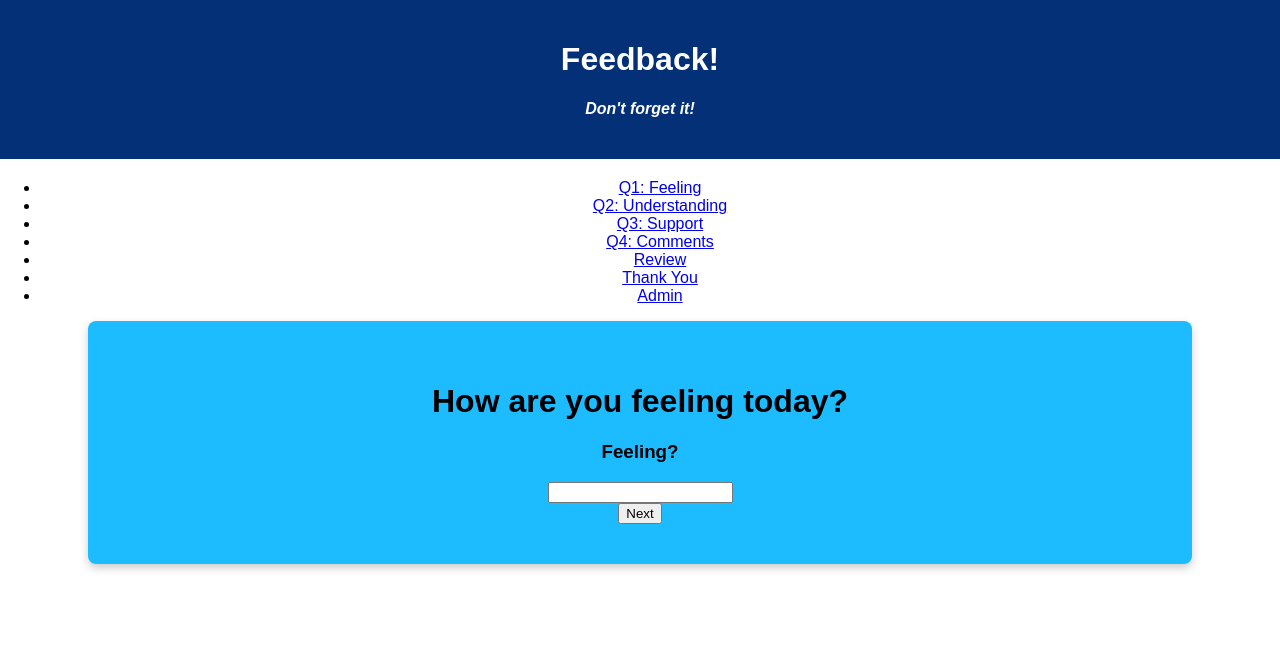
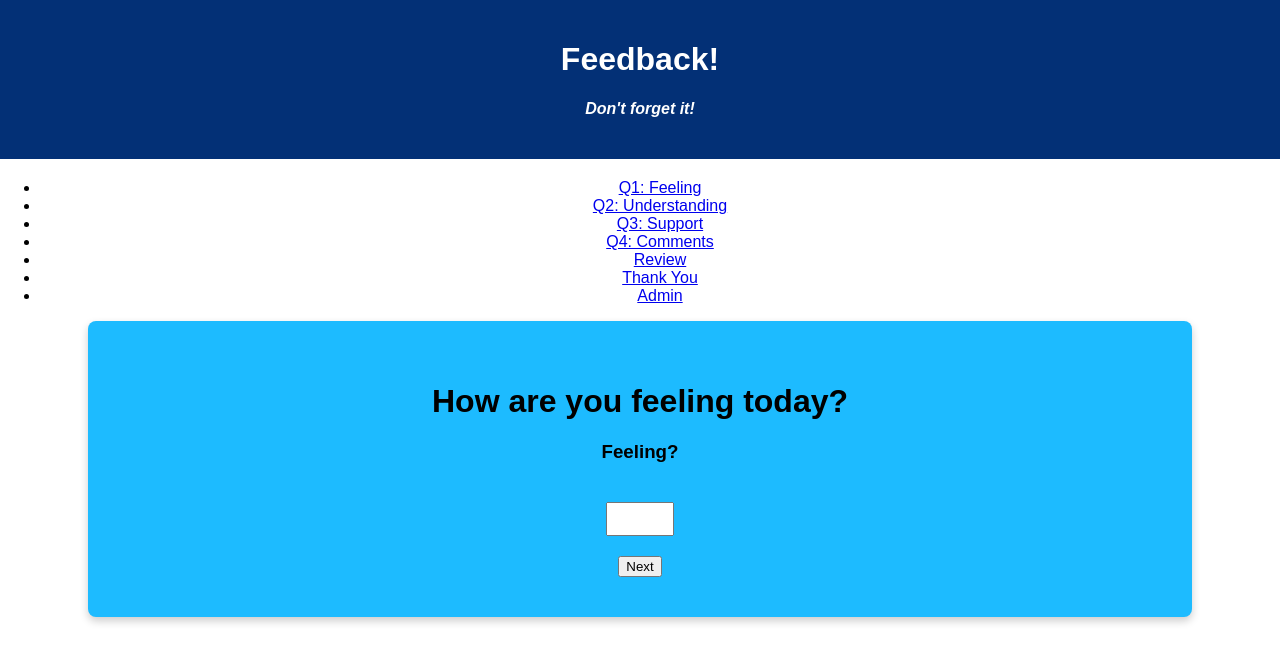
Before and after one commit to AnthonyDampier/feedback-loop, a React (Create React App) app: page /#/ in a window 1280 px wide. Shown: the top 662 px of the page. Built offline with nearby package versions, Linux system fonts and the light colour scheme.

Commit message:
CSS card input

```diff
--- a/src/components/App/App.css
+++ b/src/components/App/App.css
@@ -34,3 +34,10 @@ h4 {
   padding: 40px;
   border-radius: .5rem;
 }
+
+.card input {
+  margin: 20px;
+  font-size: x-large;
+  width: 60px;
+  text-align: center;
+}
--- a/src/components/Question2/Question2.jsx
+++ b/src/components/Question2/Question2.jsx
@@ -29,7 +29,8 @@ function questionTwo(){
         }
     }
 
-    return<>
+    return(
+    <div className="card">
         <h1>How well are you understanding the content?</h1>
         <div>
             <div>
@@ -46,7 +47,7 @@ function questionTwo(){
                 Next
             </button>
         </div>
-    </>
+    </div>)
 }
 
 export default questionTwo;
--- a/src/components/Question3/Question3.jsx
+++ b/src/components/Question3/Question3.jsx
@@ -29,7 +29,8 @@ function questionThree(){
         }
     }
 
-    return<>
+    return(
+    <div className="card">
         <h1>How well are you being supported?</h1>
         <div>
             <div>
@@ -46,7 +47,8 @@ function questionThree(){
                 Next
             </button>
         </div>
-    </>
+    </div>
+    )
 }
 
 export default questionThree;
--- a/src/components/Question4/Question4.jsx
+++ b/src/components/Question4/Question4.jsx
@@ -32,7 +32,8 @@ function questionFour(){
         }
     }
 
-    return<>
+    return(
+    <div className="card">
         <h1>How well are you being supported?</h1>
         <div>
             <div>
@@ -49,7 +50,8 @@ function questionFour(){
                 SUBMIT ✅
             </button>
         </div>
-    </>
+    </div>
+    )
 }
 
 export default questionFour;
--- a/src/components/ReviewFeedback/Review.jsx
+++ b/src/components/ReviewFeedback/Review.jsx
@@ -33,14 +33,14 @@ function Review (){
     }
 
     return(
-        <>
+        <div className="card">
             <h1>Review Your Feedback</h1>
             <p>Feeling {answers.answerOne}</p>
             <p>Understanding: {answers.answerTwo}</p>
             <p>Support: {answers.answerThree}</p>
             <p>Comments: {answers.answerFour}</p>
             <button onClick={completeFeedback}>Leave New Feedback</button>
-        </>
+        </div>
     )
 }
 export default Review;
--- a/src/components/ThankYou/ThankYou.jsx
+++ b/src/components/ThankYou/ThankYou.jsx
@@ -14,10 +14,10 @@ function ThankYou (){
     }
 
     return(
-        <>
+        <div className="card">
             <h1>Thank You!!</h1>
             <button onClick={resetFeedback}>Leave New Feedback</button>
-        </>
+        </div>
     )
 }
 export default ThankYou;
```
